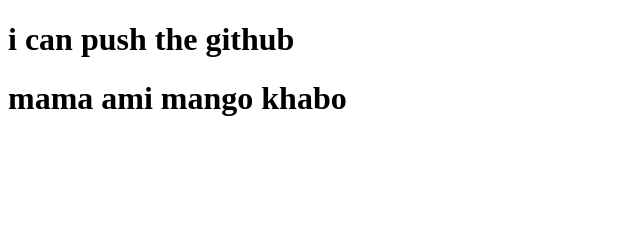
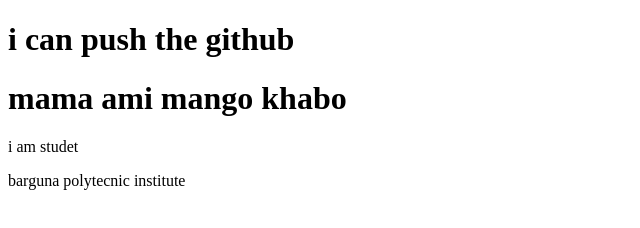
Before and after one commit to rifatrahman1/my-second-repo, a plain HTML site: page index.html in a window 1280 px wide. Shown: the whole page, without its empty margins (0-640 px from the left). Drawn offline with Linux system fonts and the light colour scheme.

```diff
--- a/index.html
+++ b/index.html
@@ -10,6 +10,8 @@
 <body>
     <h1>i can push the github</h1>
     <h1>mama ami mango khabo</h1>
+    <p>i am studet</p>
+    <p>barguna polytecnic institute</p>
 
 
 </body>
```
